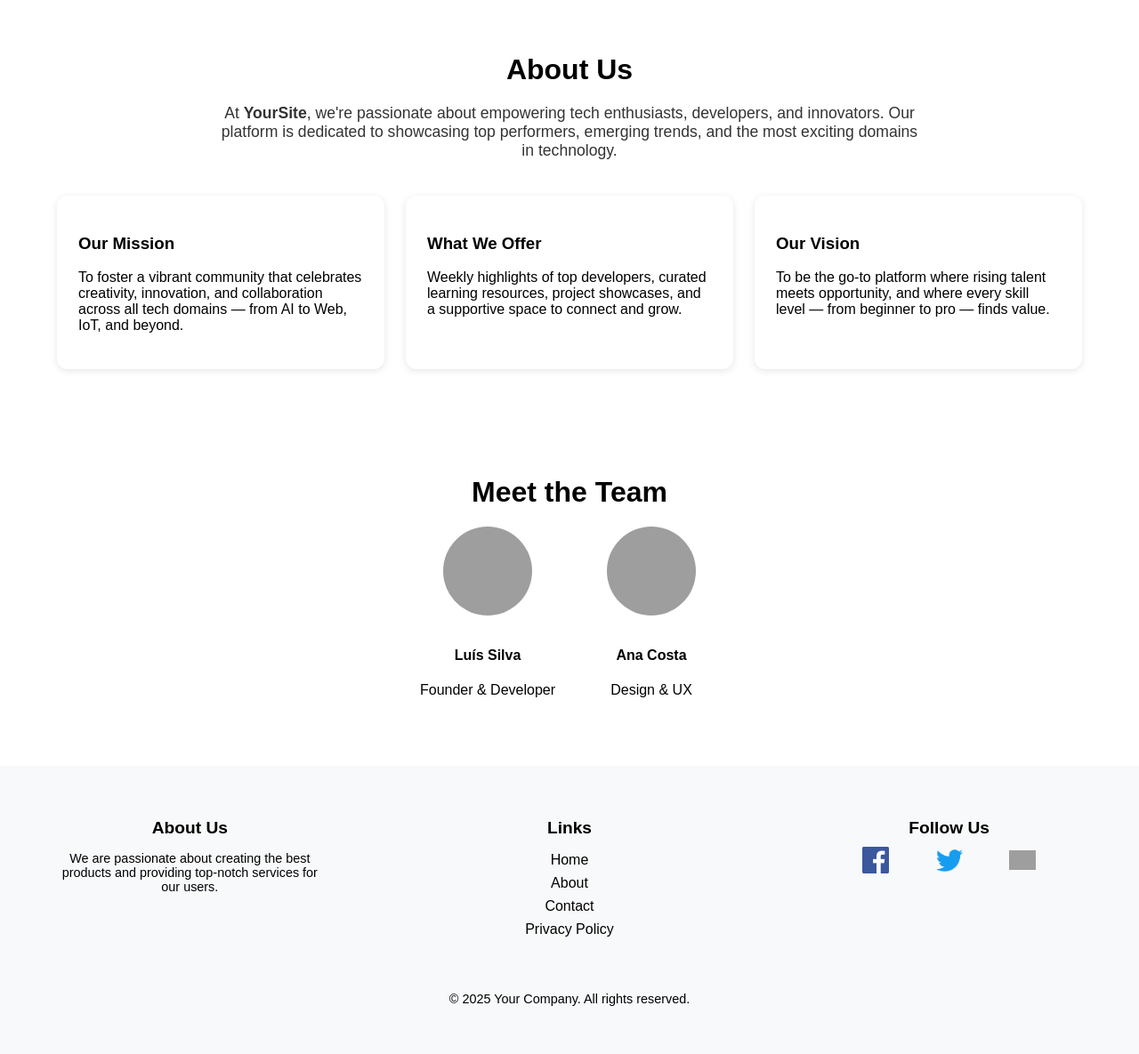
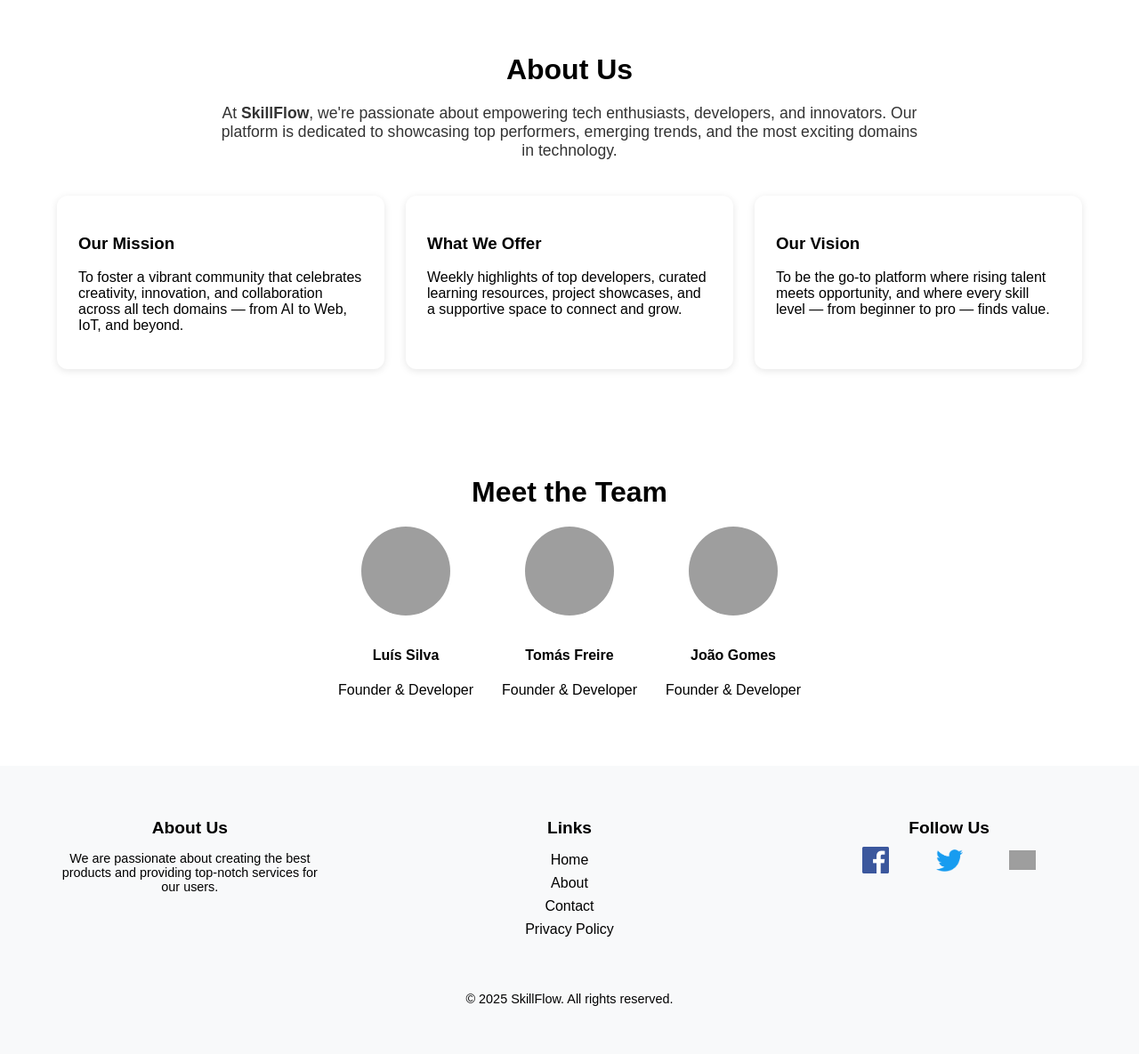
Before and after one commit to gomesidk/LTW, a PHP site: page /about.php in a window 1280 px wide. Shown: the part 51-1236 px from the top of the page at 89% size. Run offline with PHP 8.4, Linux system fonts and the light colour scheme; grey boxes are pictures that could not be loaded.

Commit message:
Changed Meet the team, Changed the About us text

```diff
--- a/Pages/about.php
+++ b/Pages/about.php
@@ -26,7 +26,7 @@
     <div class="container">
       <h2>About Us</h2>
       <p class="about-intro">
-        At <strong>YourSite</strong>, we're passionate about empowering tech enthusiasts, developers, and innovators.
+        At <strong>SkillFlow</strong>, we're passionate about empowering tech enthusiasts, developers, and innovators.
         Our platform is dedicated to showcasing top performers, emerging trends, and the most exciting domains in technology.
       </p>
       <div class="about-columns">
@@ -64,8 +64,13 @@
         </div>
         <div class="team-card">
           <img src="assets/team/avatar2.png" alt="Team Member 2">
-          <h4>Ana Costa</h4>
-          <p>Design & UX</p>
+          <h4>Tomás Freire</h4>
+          <p>Founder & Developer</p>
+        </div>
+        <div class="team-card">
+          <img src="assets/team/avatar2.png" alt="Team Member 2">
+          <h4>João Gomes</h4>
+          <p>Founder & Developer</p>
         </div>
         <!-- Add more team members as needed -->
       </div>
--- a/Templates/common_template.php
+++ b/Templates/common_template.php
@@ -75,7 +75,7 @@
             </div>
         </div>
         <div class="footer-bottom">
-            <p>&copy; 2025 Your Company. All rights reserved.</p>
+            <p>&copy; 2025 SkillFlow. All rights reserved.</p>
         </div>
     </footer>
     </body>
```
